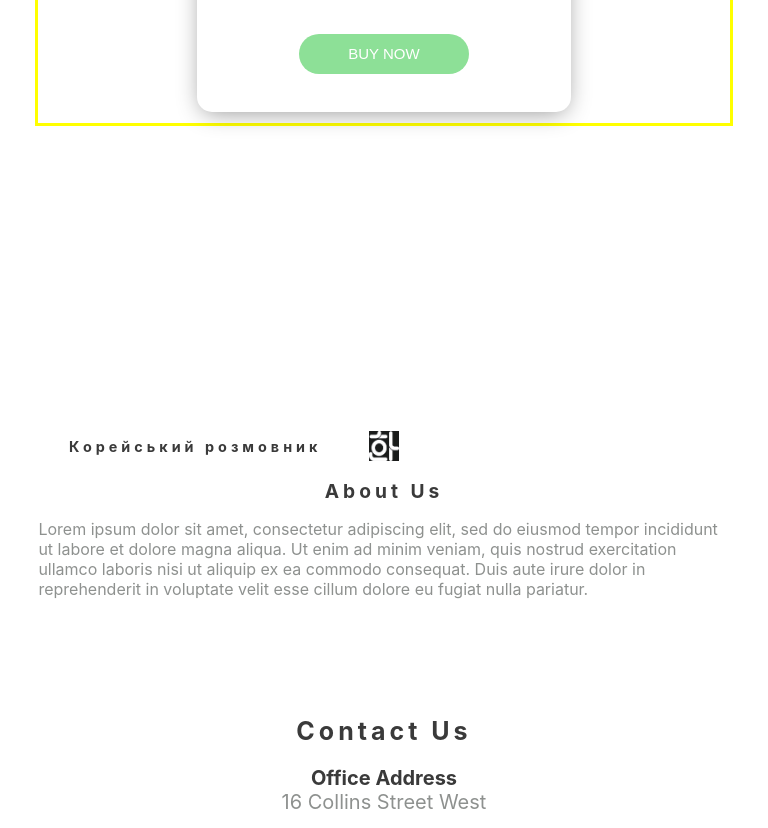
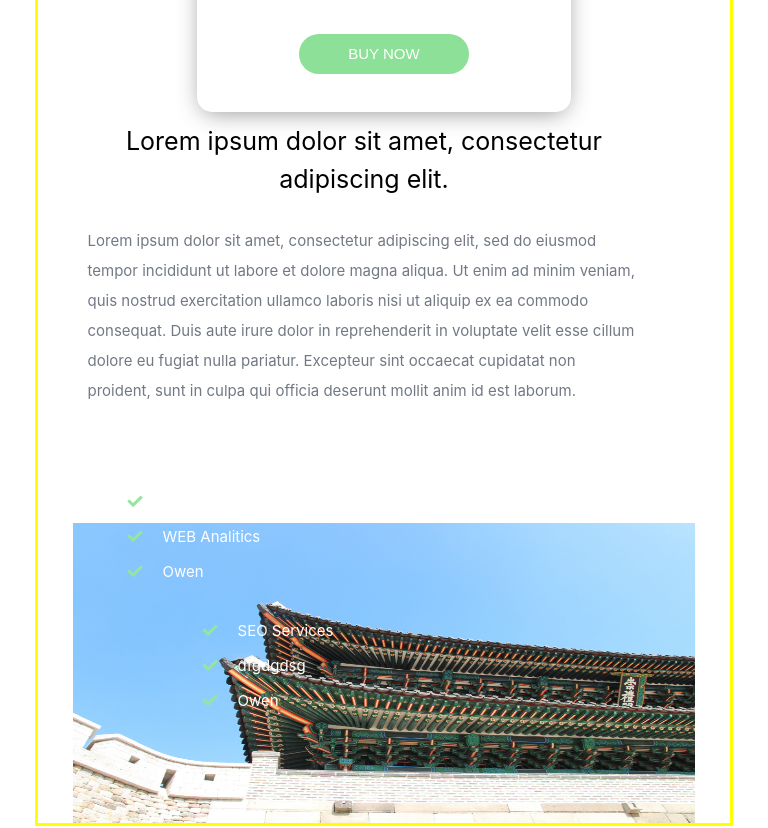
Before and after one commit to KeyToTech/KoreanPhraseBookSite, a React (Create React App) app: page / in a window 768 px wide. Shown: the part 4380-5208 px from the top of the page. Built offline with nearby package versions, Linux system fonts and the light colour scheme.

Commit message:
scaling for section four done

```diff
--- a/src/components/content/content.js
+++ b/src/components/content/content.js
@@ -18,8 +18,8 @@ class Content extends Component {
                    <SectionOne/>
                    <SectionTwo/>
                    <SectionThree/>
-                   {/* <SectionFour/>
-                   <Form/> */}
+                   <SectionFour/>
+                   {/* <Form/> */}
                 </div>
             </div>
             );
--- a/src/components/content/style_four.css
+++ b/src/components/content/style_four.css
@@ -1,8 +1,13 @@
+
+@media only screen and (min-width: 768px) {
+
 .wrapp_info_section_four {
+
     background: url("../../res/korea.jpg") no-repeat center top/cover;
-    background-size: 500px 300px;
+    background-size: 30% 300px;
     background-position: left center;
     height: 600px;
+    position: relative;
 }
 
 .main-container-four {
@@ -58,3 +63,157 @@
 li {
     display: flex;
 }
+
+}
+
+@media only screen and (min-width: 768px) and (max-width: 1500px) {
+
+    .wrapp_info_section_four {
+
+        background-size: 30% 300px;
+
+    }
+
+    .main-container-four {
+
+
+        width: 70%;
+    }
+
+}
+
+@media only screen and (min-width: 768px) and (max-width: 1200px) {
+
+    .wrapp_info_section_four {
+
+
+        background-size: 40% 300px;
+
+    }
+
+    .main-container-four {
+
+
+        width: 70%;
+        position: absolute;
+        right: 20px;
+    }
+
+    .title-four {
+        font-size: 37px;
+    }
+
+
+}
+
+@media only screen and (min-width: 768px) and (max-width: 922px) {
+
+    .wrapp_info_section_four {
+
+        background-size: 40% 300px;
+        height: 500px;
+    }
+
+    .main-container-four {
+
+
+        width: 65%;
+        position: absolute;
+        right: 20px;
+    }
+
+    .title-four {
+        font-size: 27px;
+    }
+
+    .content-four {
+
+        font-size: 14px;
+
+    }
+
+    li {
+
+        font-size: 15px;
+    }
+
+}
+
+@media only screen and (max-width: 768px) {
+
+    .wrapp_info_section_four {
+        background: url("../../res/korea.jpg") no-repeat center top/cover;
+        background-size: 90% 300px;
+        background-position: center bottom;
+        height: 700px;
+        position: relative;
+    }
+
+    .main-container-four {
+
+        margin: 0 auto;
+        height: 100%;
+        width: 80%;
+        position: relative;
+    }
+
+    .wrap-content {
+
+        height: 100%;
+        width: 100%;
+        position: absolute;
+        right: 0px;
+    }
+
+    .title-four {
+        font-size: 25px;
+        line-height: 1.5;
+        margin: 0;
+        text-align: center;
+    }
+
+    .content-four {
+        margin-top: 5%;
+        font-size: 15px;
+        color: #727984;
+        line-height: 2.0;
+        text-align: left;
+    }
+
+    .wrap-items {
+
+        margin-top: 70px;
+        height: 250px;
+        display: flex;
+        flex-direction: column;
+        justify-content: space-around;
+
+    }
+    .left-items {
+        height: 100%;
+
+        padding: 0;
+    }
+
+    .right-items {
+
+
+    }
+
+    .fa-check{
+
+        color: #95e59e;
+        margin-right: 20px;
+    }
+
+    li {
+        display: flex;
+        color: white;
+        font-size: 15px;
+    }
+
+}
+
+@media only screen and (max-width: 365px) {
+
+}
```
